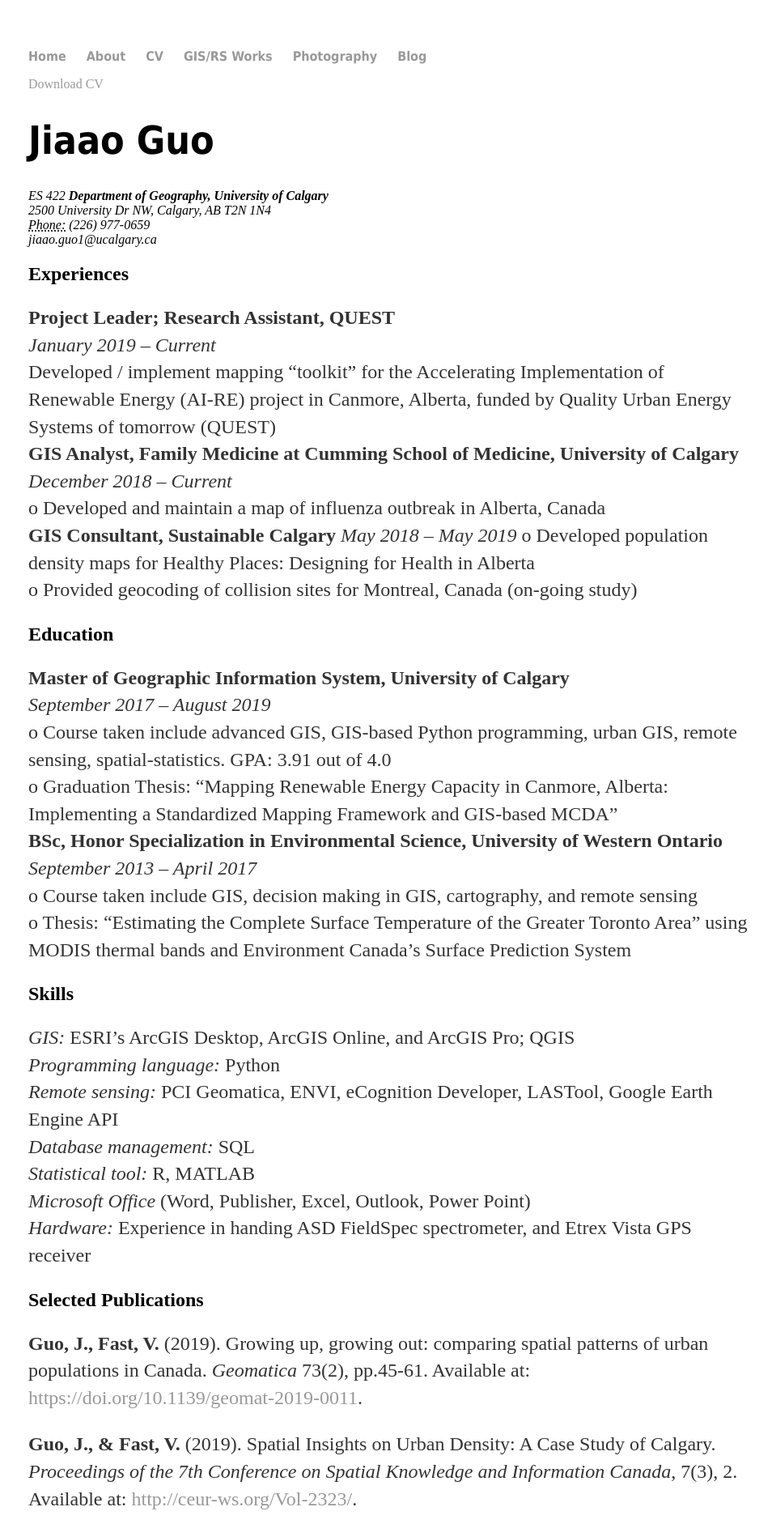
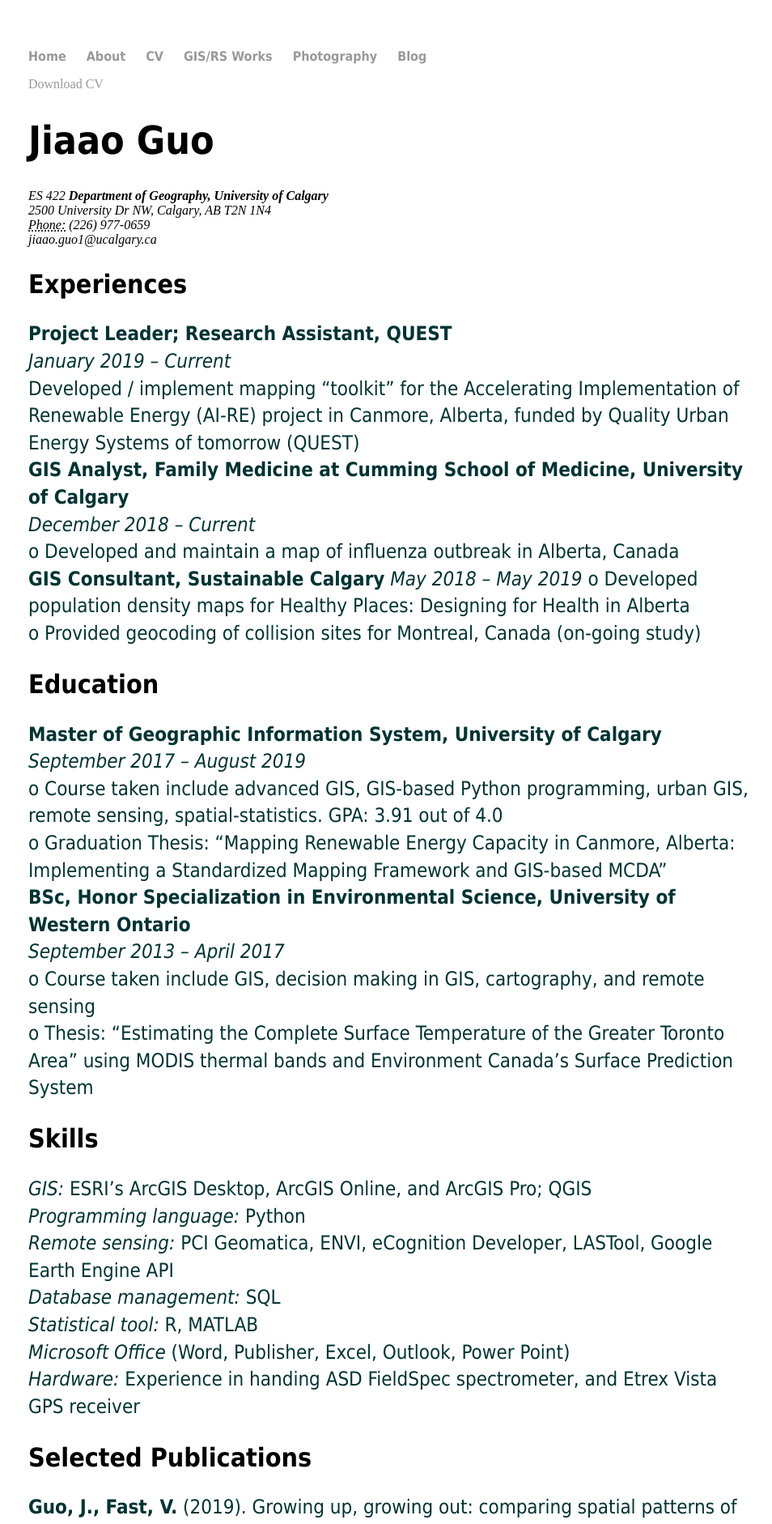
Before and after one commit to jiaaog/jiaaog.github.io, a Jekyll site: the page built from cv/index.html, in a window 1280 px wide. Shown: the top 1882 px of the page at 81% size, without its empty margins (157-1111 px from the left). Built offline with Jekyll 4.4.1, drawn with Linux system fonts in a browser that asks for light colours.

Commit message:
Update main.css

```diff
--- a/css/main.css
+++ b/css/main.css
@@ -21,12 +21,17 @@ a:hover {
 }
 h1 {
     font-size: 3em;
-    font-family:Tahoma, Geneva, 'sans-serif';
+    font-family:Tahoma, Geneva, sans-serif;
+}
+h2 {
+    font-size: 2em;
+    font-family:Tahoma, Geneva, sans-serif;
 }
 p {
     font-size: 1.5em;
+    font-family:Tahoma, Geneva, sans-serif;
     line-height: 1.4em;
-    color: #333;
+    color: #033;
 }
 footer {
     border-top: 1px solid #d5d5d5;
```
